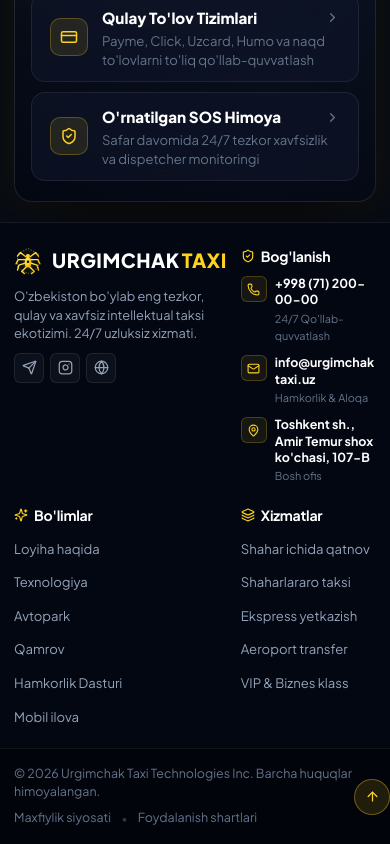
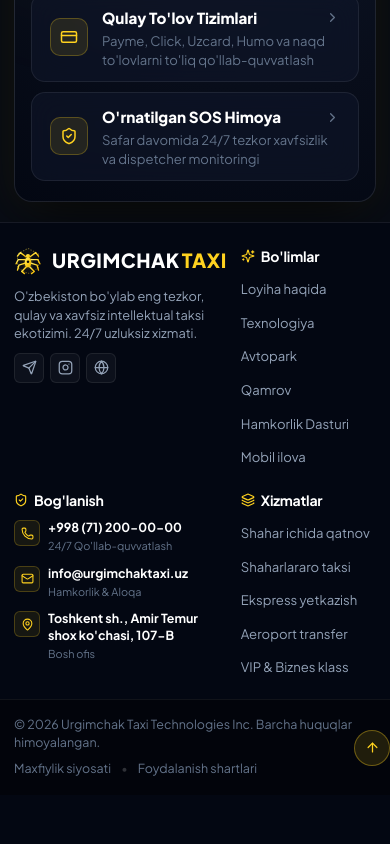
Before and after one commit to humoyun1773/taxi-landing-web, a React (Vite) app: page / in a window 390 px wide. Shown: the part 7263-8107 px from the top of the page. After the commit the page ends 8058 px from the top, so only its background shows below. Built offline with nearby package versions, Linux system fonts and the light colour scheme.

Commit message:
feat: position contact column under logo on mobile footer

```diff
--- a/src/index.css
+++ b/src/index.css
@@ -3398,9 +3398,14 @@
     width: 100%;
   }
 
-  .footer-col.contact-col {
+  .footer-col.nav-col {
     grid-column: 2 / 3;
     grid-row: 1 / 2;
+  }
+
+  .footer-col.contact-col {
+    grid-column: 1 / 2;
+    grid-row: 2 / 3;
     width: 100%;
     margin-top: 0;
     padding-top: 0;
@@ -3409,11 +3414,6 @@
 
   html.light .footer-col.contact-col {
     border-top: none;
-  }
-
-  .footer-col.nav-col {
-    grid-column: 1 / 2;
-    grid-row: 2 / 3;
   }
 
   .footer-col.services-col {
```
